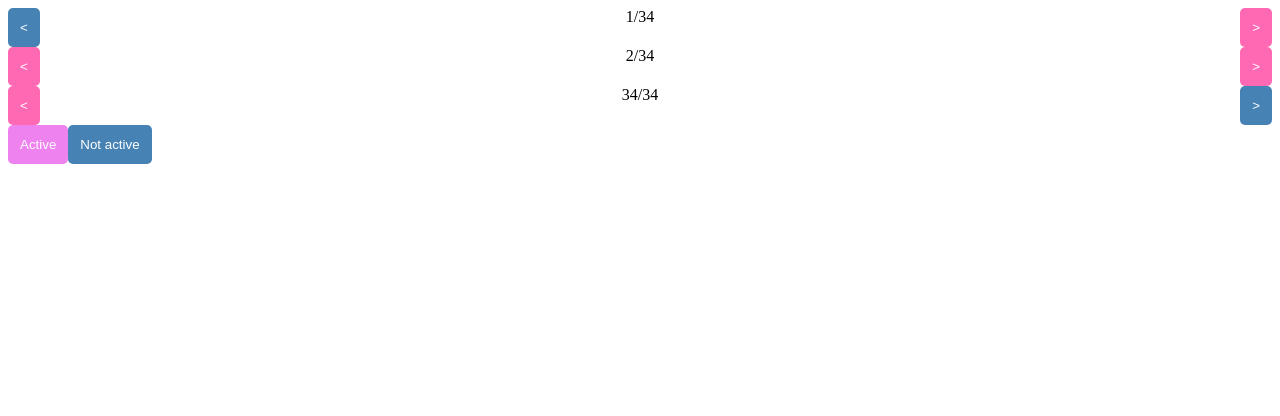
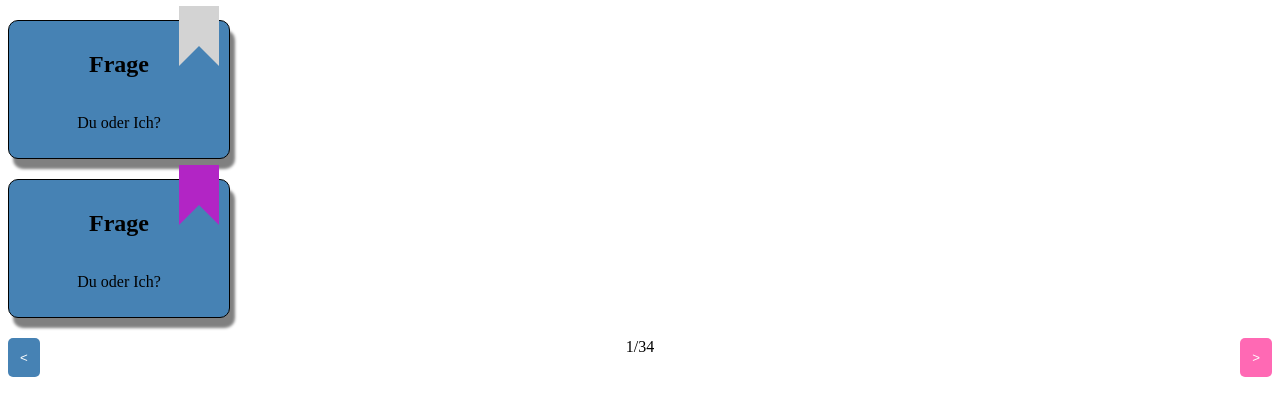
Before and after one commit to pascalweber85/react-playground, a React (Vite) app: page / in a window 1280 px wide. Shown: the top 416 px of the page. Built offline with nearby package versions, Linux system fonts and the light colour scheme.

Commit message:
Add 2 Cards

```diff
--- a/src/App.jsx
+++ b/src/App.jsx
@@ -1,15 +1,14 @@
 import * as React from 'react'
 import Button from './Button'
 import Pagination from './Pagination'
+import Cards from './Cards'
 
 export default () => {
   return (
     <div>
+      <Cards />
+      <Cards isActive />
       <Pagination isLeftDisabled text="1/34" />
-      <Pagination text="2/34" />
-      <Pagination isRightDisabled text="34/34" />
-      <Button isActive={true}>Active</Button>
-      <Button isActive={false}>Not active</Button>
     </div>
   )
 }
--- a/src/Button.css
+++ b/src/Button.css
@@ -6,6 +6,6 @@
   border-radius: 5px;
 }
 
-.Button.active {
+/* .Button.active {
   background: violet;
-}
+} */
--- a/src/Cards.css
+++ b/src/Cards.css
@@ -0,0 +1,35 @@
+.Cards {
+  display: grid;
+  justify-items: center;
+  max-width: 200px;
+  background: steelblue;
+  border: black solid 1px;
+  border-radius: 10px;
+  padding: 10px;
+  box-shadow: 5px 10px 3px grey;
+  margin-top: 20px;
+  margin-bottom: 20px;
+  position: relative;
+  width: 300px;
+  height: auto;
+}
+
+.Cards__bookmark {
+  position: absolute;
+  top: -15px;
+  right: 10px;
+  border: 20px solid lightgray;
+  border-bottom-color: transparent;
+  height: 20px;
+  width: 0;
+}
+
+.Cards__bookmark--selected {
+  position: absolute;
+  top: -15px;
+  right: 10px;
+  border: 20px solid rgb(178, 37, 197);
+  border-bottom-color: transparent;
+  height: 20px;
+  width: 0;
+}
--- a/src/Cards.jsx
+++ b/src/Cards.jsx
@@ -0,0 +1,16 @@
+import * as React from 'react'
+import './Cards.css'
+
+export default function Cards({ isActive }) {
+  return (
+    <section className="Cards">
+      <h2>Frage</h2>
+      <p>Du oder Ich?</p>
+      <div
+        role="button"
+        className={isActive ? 'Cards__bookmark--selected' : 'Cards__bookmark'}
+        aria-label="Add bookmarks"
+      ></div>
+    </section>
+  )
+}
```
